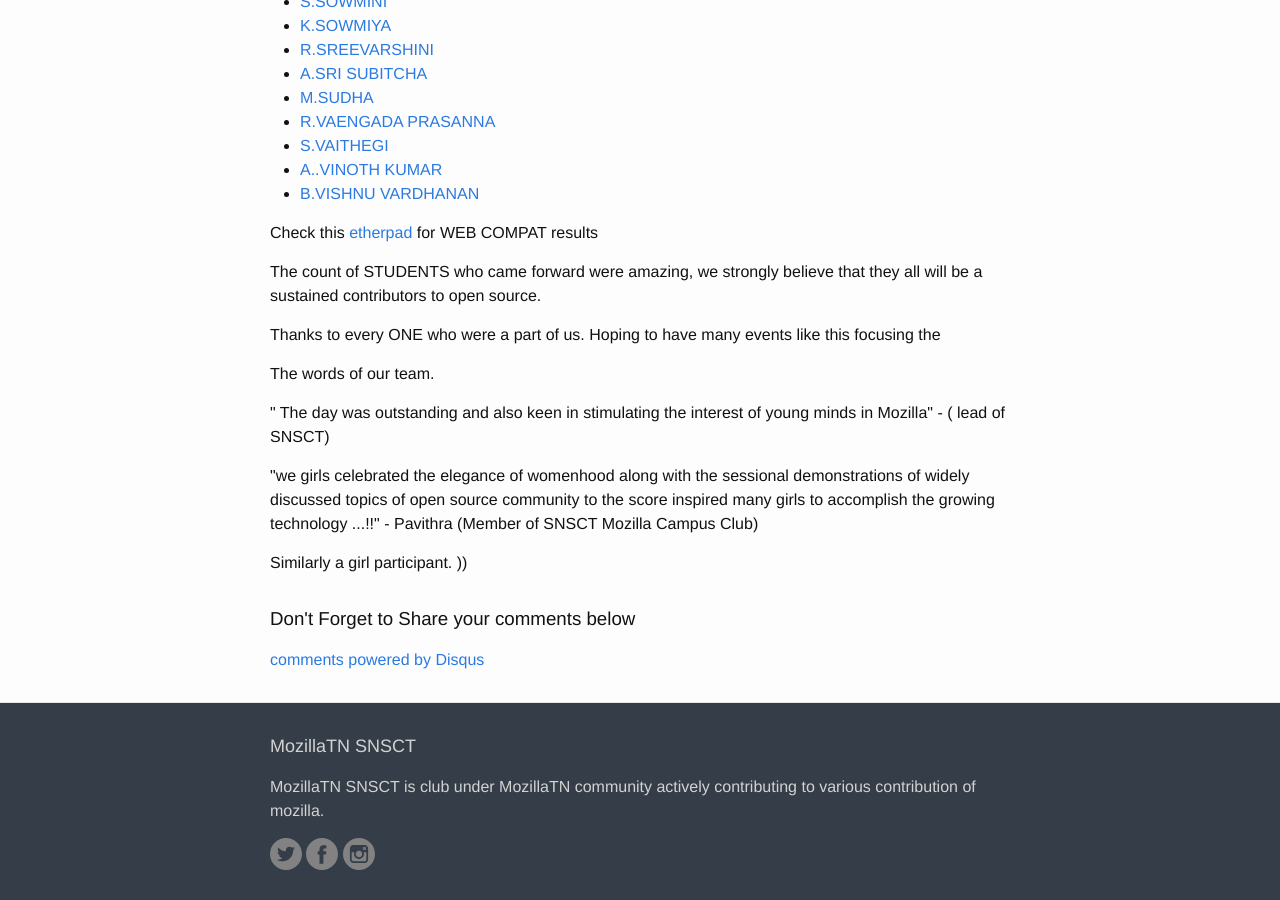
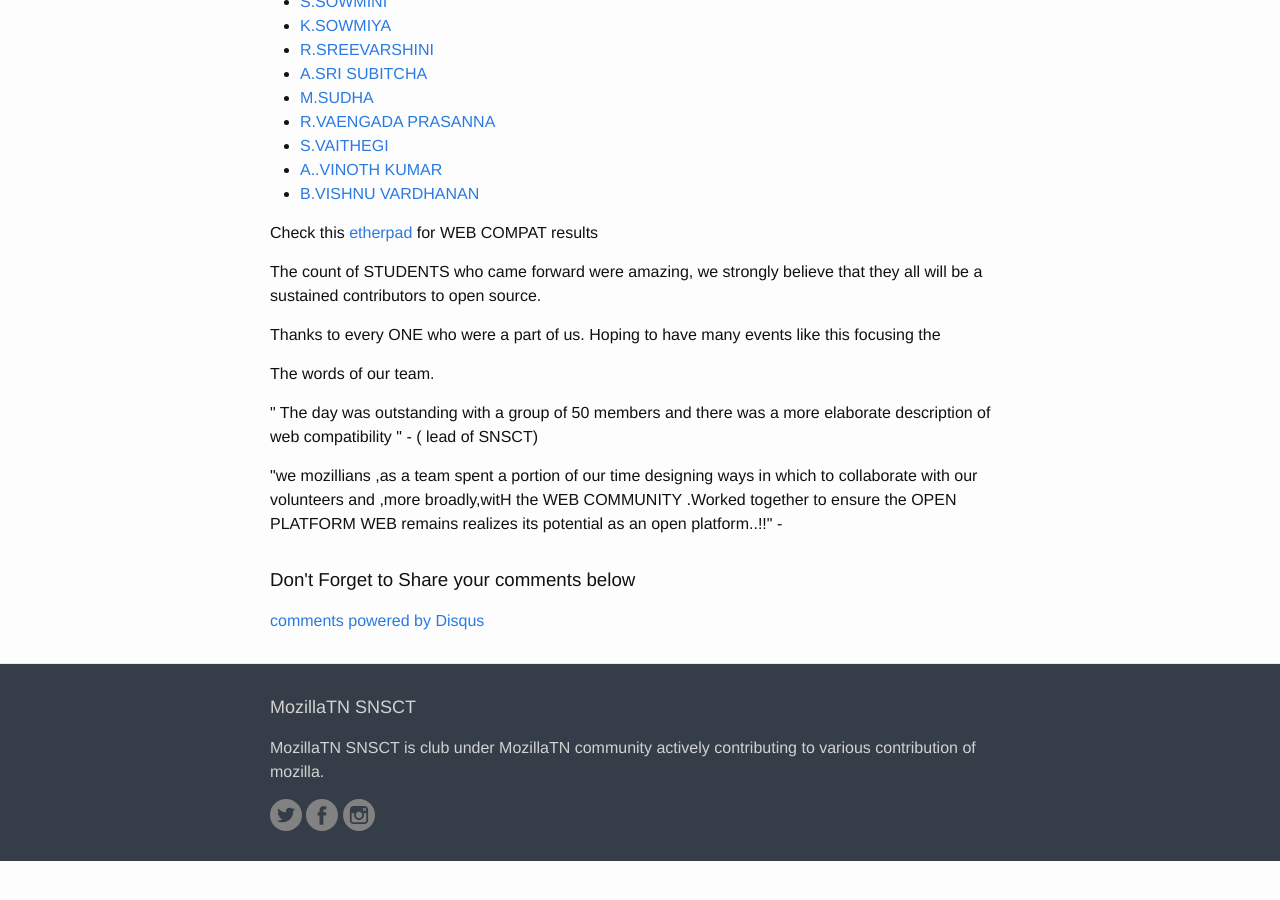
Before and after one commit to MozillaTN/snsct, a Jekyll site: the page built from docs/_posts/2017-03-30-Webcompat-Hackathon.md, in a window 1280 px wide and 900 px high, scrolled down 2112 px. Built offline with Jekyll 4.4.1, drawn with Linux system fonts in a browser that asks for light colours; comment, search, counter and statistics services are not loaded; after the commit the page ends 2973 px from its top, so only the background shows below that.

Commit message:
Update 2017-03-30-Webcompat-Hackathon.md

```diff
--- a/docs/_posts/2017-03-30-Webcompat-Hackathon.md
+++ b/docs/_posts/2017-03-30-Webcompat-Hackathon.md
@@ -71,6 +71,5 @@
 <p>Thanks to every ONE who were a part of us. Hoping to have many events like this focusing the </p>
 
 <p>The words of our team.</p>
-<p>" The day was outstanding and also keen in stimulating the interest of young minds in Mozilla" -  (  lead of SNSCT)</p>
-<p>"we girls celebrated the elegance of womenhood along with the sessional demonstrations of widely discussed topics of open source community to the score inspired many girls to accomplish the growing technology ...!!" - Pavithra (Member of SNSCT Mozilla Campus Club)</p>
-<p>Similarly a girl participant. ))</p>
+<p>" The day was outstanding with a group of 50 members and  there was a more elaborate description of web compatibility " -  (  lead of SNSCT)</p>
+<p>"we mozillians ,as a team spent a portion of our time designing ways in which to collaborate with our volunteers and ,more broadly,witH the WEB COMMUNITY .Worked together to ensure the OPEN PLATFORM WEB remains realizes its potential as an open platform..!!" -
```
